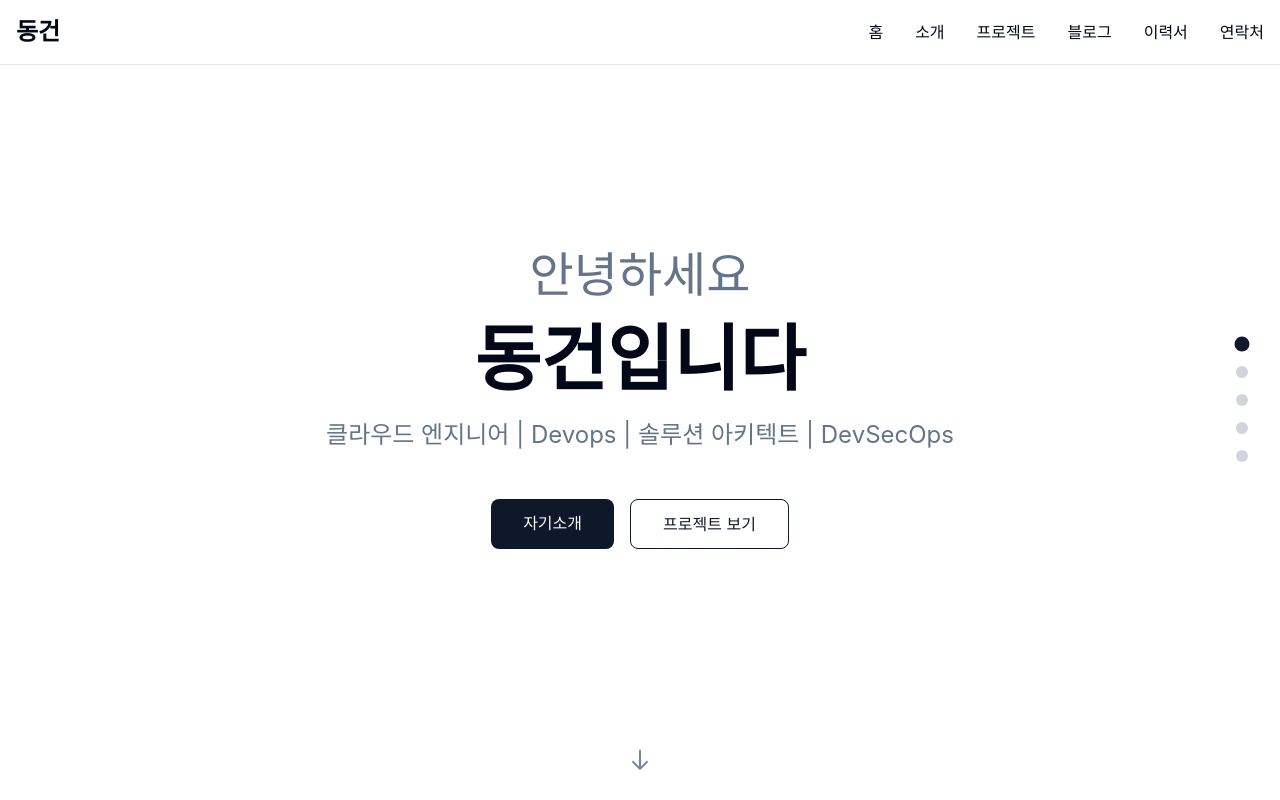
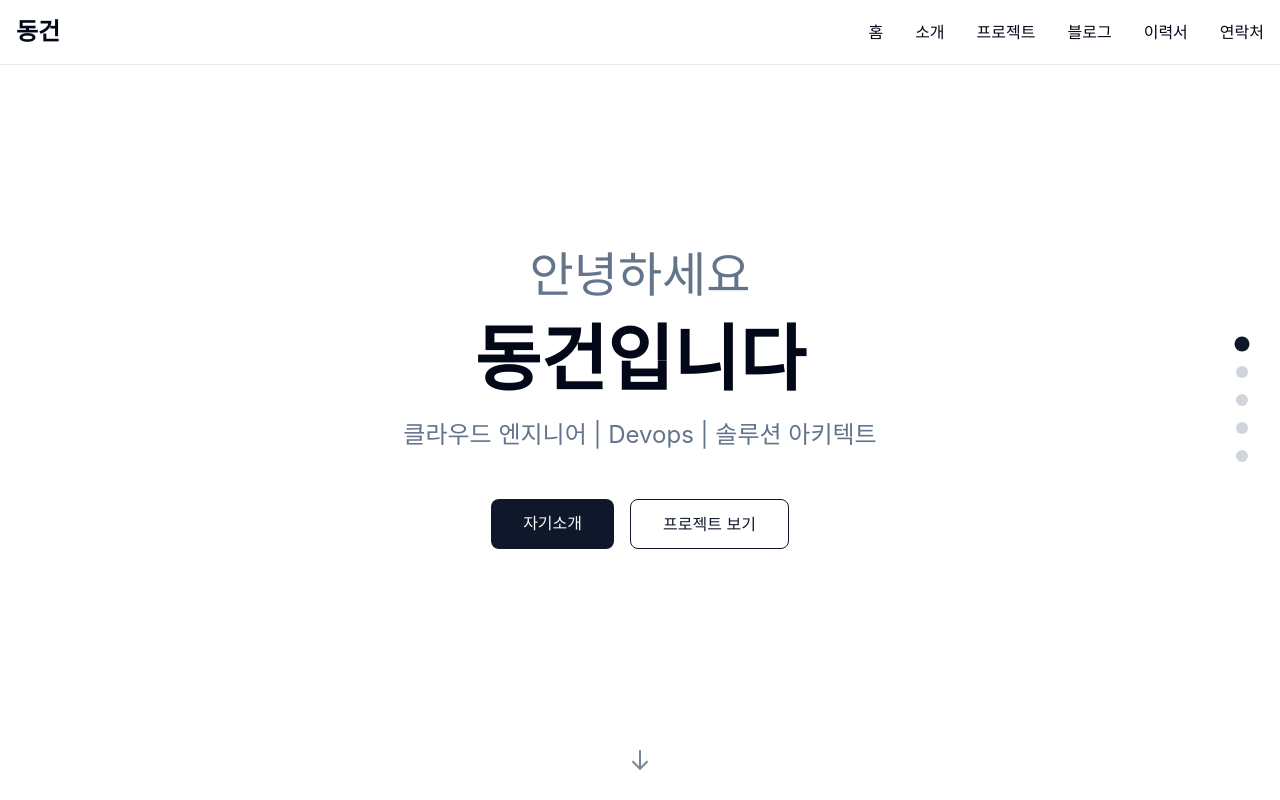
Before and after one commit to nangman-infra/Donggeon-home, a Next.js app: page /Donggeon-home/ in a window 1280 px wide. Shown: the top 800 px of the page. Built offline with nearby package versions, Linux system fonts and the light colour scheme; a web font is replaced by a local one.

Commit message:
test jenkins auto build 4

```diff
--- a/app/page.tsx
+++ b/app/page.tsx
@@ -23,7 +23,7 @@ export default function Home() {
       id: "hero",
       title: "안녕하세요",
       subtitle: "동건입니다",
-      description: "클라우드 엔지니어 | Devops | 솔루션 아키텍트 | DevSecOps",
+      description: "클라우드 엔지니어 | Devops | 솔루션 아키텍트",
     },
     {
       id: "about",
```
